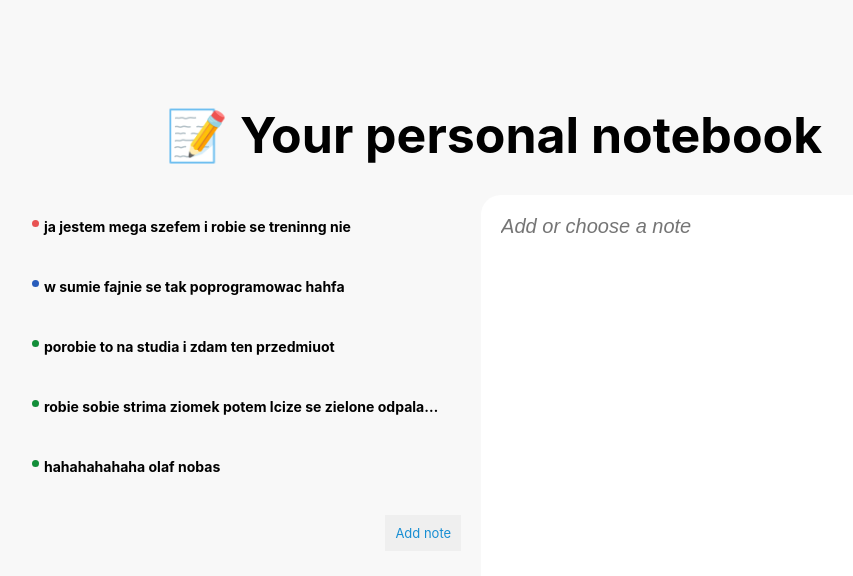
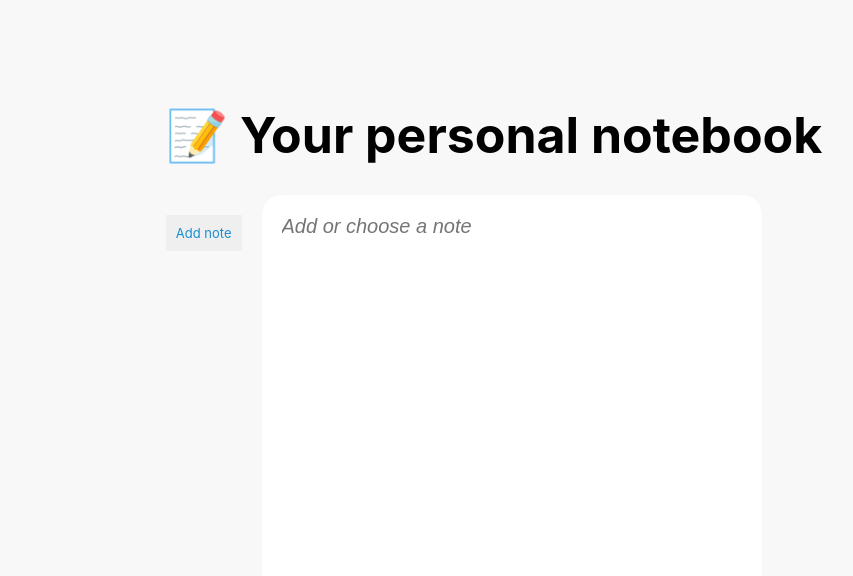
Before and after one commit to xmavv/empty-project, a React (Create React App) app: page / in a window 1280 px wide. Shown: the top 576 px of the page, without its empty margins (146-999 px from the left). Built offline with nearby package versions, Linux system fonts and the light colour scheme.

Commit message:
added: local storage now working

```diff
--- a/src/App.js
+++ b/src/App.js
@@ -39,7 +39,9 @@ const notesArr = [
 export default function App() {
   const [selectedNote, setSelectedNote] = useState(null);
   const [showAddNote, setShowAddNote] = useState(false);
-  const [notes, setNotes] = useState(notesArr);
+  const [notes, setNotes] = useState(
+    JSON.parse(localStorage.getItem("notes")) || []
+  );
   const [titleFromInput, setTitleFromInput] = useState("");
   const [descriptionFromInput, setDescriptionFromInput] = useState("");
   const [color, setColor] = useState("undefined");
@@ -52,7 +54,7 @@ export default function App() {
     setColor(note.color);
   }
 
-  function handleAddNote() {
+  function handleAddNoteButton() {
     setShowAddNote(true);
     setSelectedNote(null);
     setTitleFromInput("");
@@ -62,6 +64,7 @@ export default function App() {
 
   function handleAddNoteToList(note) {
     setNotes((notes) => [...notes, note]);
+    localStorage.setItem("notes", JSON.stringify([...notes, note]));
 
     setShowAddNote(false);
     setSelectedNote(note);
@@ -89,7 +92,7 @@ export default function App() {
         <NoteList
           notes={notes}
           onSelectedNote={handleSelectedNote}
-          onAddNote={handleAddNote}
+          onAddNote={handleAddNoteButton}
           selectedNote={selectedNote}
         />
         <NoteInput
```
